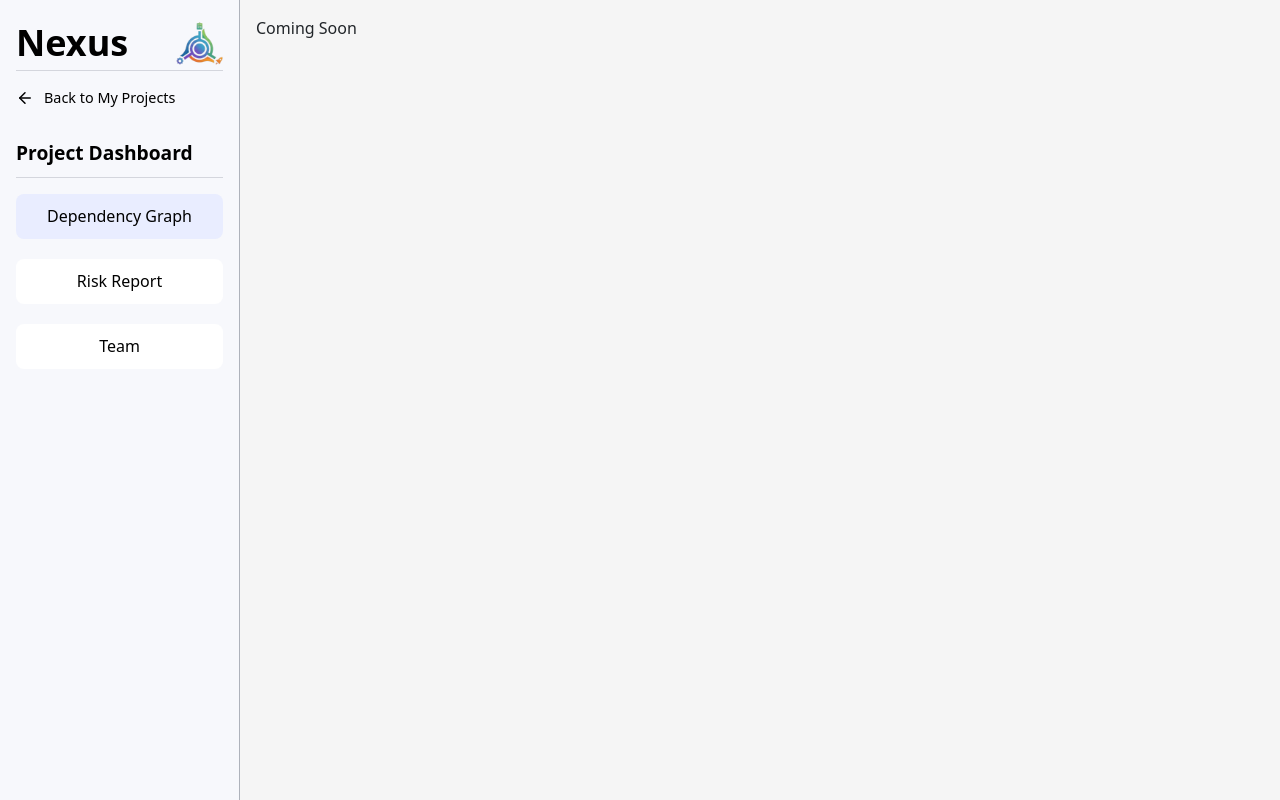
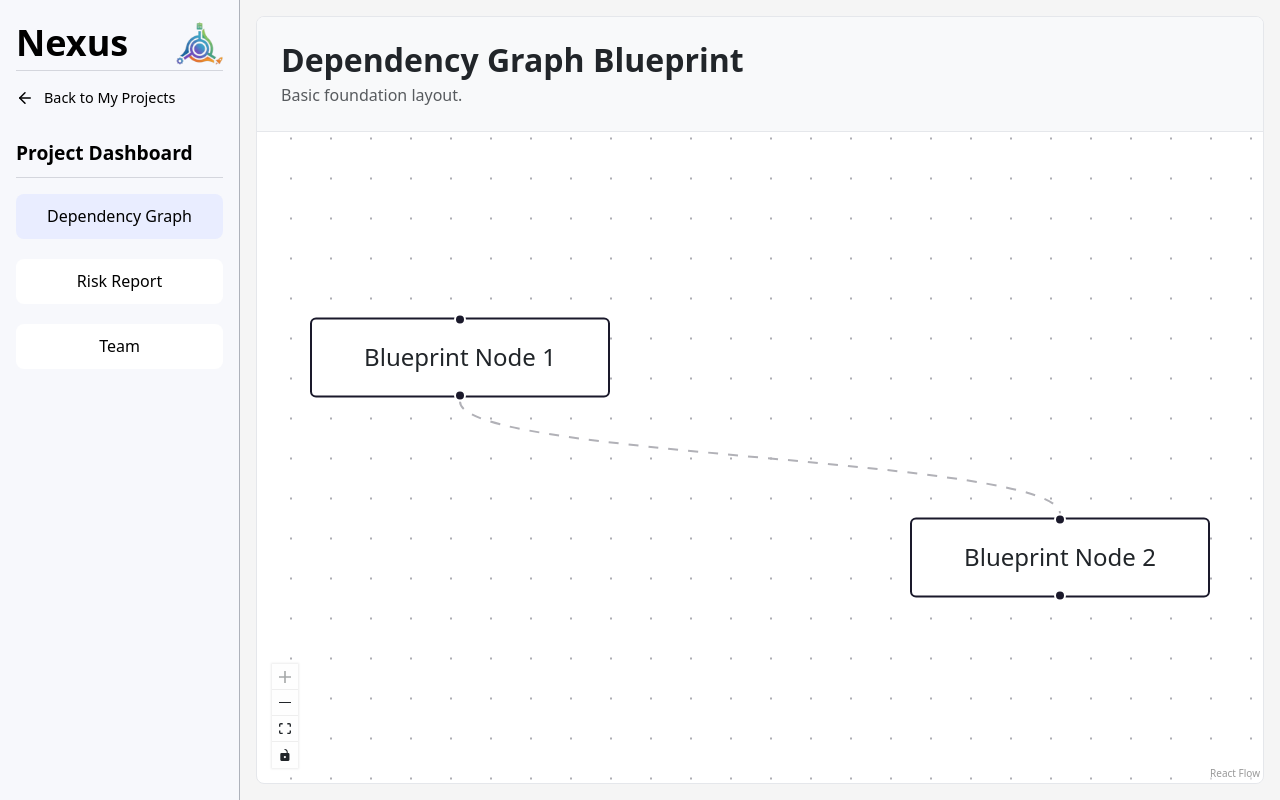
Before and after one commit to Ashtonroxas/Nexus, a React (Vite) app: page /projects/1 in a window 1280 px wide. Built offline with nearby package versions, Linux system fonts and the light colour scheme.

Commit message:
[Angelos Boules]: Removed redundant <NexusLayout /> component from Dependency graph

```diff
--- a/src/App.jsx
+++ b/src/App.jsx
@@ -1,6 +1,7 @@
 import { BrowserRouter as Router, Routes, Route, Navigate } from 'react-router-dom';
 import MyProjects from './pages/MyProjects/MyProjects';
 import NexusLayout from './layouts/NexusLayout';
+import DependencyGraph from './pages/DependencyGraph/DependencyGraph';
 
 function App() {
   return (
@@ -13,14 +14,11 @@ function App() {
           <Route path="/profile" element={<div>Coming Soon</div>} />
 
           {/* Project Pages */}
-          <Route path="/projects/:projectId" element={<div>Coming Soon</div>} />
+          <Route path="/projects/:projectId" element={<DependencyGraph />} />
           <Route path="/projects/:projectId/report" element={<div>Coming Soon</div>} />
           <Route path="/projects/:projectId/team" element={<div>Coming Soon</div>} />
 
         </Route>
-
-
-
       </Routes>
     </Router>
   );
--- /dev/null
+++ b/src/pages/DependencyGraph/DependencyGraph.jsx
@@ -0,0 +1,46 @@
+import React from 'react';
+import { ReactFlow, Controls, Background, useNodesState, useEdgesState } from '@xyflow/react';
+import '@xyflow/react/dist/style.css';
+import NexusLayout from '../../layouts/NexusLayout';
+import styles from './DependencyGraph.module.css';
+
+// Built-in nodes as placeholders
+const initialNodes = [
+  { id: '1', position: { x: 100, y: 100 }, data: { label: 'Blueprint Node 1' } },
+  { id: '2', position: { x: 400, y: 200 }, data: { label: 'Blueprint Node 2' } },
+];
+
+const initialEdges = [
+  { id: 'e1-2', source: '1', target: '2', animated: true },
+];
+
+export default function DependencyGraph() {
+  const [nodes, setNodes, onNodesChange] = useNodesState(initialNodes);
+  const [edges, setEdges, onEdgesChange] = useEdgesState(initialEdges);
+
+  return (
+    <div className={styles.blueprintContainer}>
+
+      {/* Header */}
+      <div className={styles.blueprintHeader}>
+        <h2 className="m-0 fw-bold">Dependency Graph Blueprint</h2>
+        <p className="text-muted m-0 mt-1">Basic foundation layout.</p>
+      </div>
+
+      {/* Foundation Canvas */}
+      <div className={styles.blueprintCanvas}>
+        <ReactFlow
+          nodes={nodes}
+          edges={edges}
+          onNodesChange={onNodesChange}
+          onEdgesChange={onEdgesChange}
+          fitView
+        >
+          <Background variant="dots" gap={20} size={1} />
+          <Controls />
+        </ReactFlow>
+      </div>
+
+    </div>
+  );
+}
--- /dev/null
+++ b/src/pages/DependencyGraph/DependencyGraph.module.css
@@ -0,0 +1,22 @@
+.blueprintContainer {
+  display: flex;
+  flex-direction: column;
+  height: calc(100vh - 2rem);
+  background-color: #ffffff;
+  border-radius: 8px;
+  border: 1px solid #e5e7eb;
+  overflow: hidden;
+}
+
+.blueprintHeader {
+  padding: 1.5rem;
+  border-bottom: 1px solid #e5e7eb;
+  background-color: #f8f9fa;
+}
+
+.blueprintCanvas {
+  flex-grow: 1;
+  width: 100%;
+  height: 100%;
+  position: relative;
+}
```
